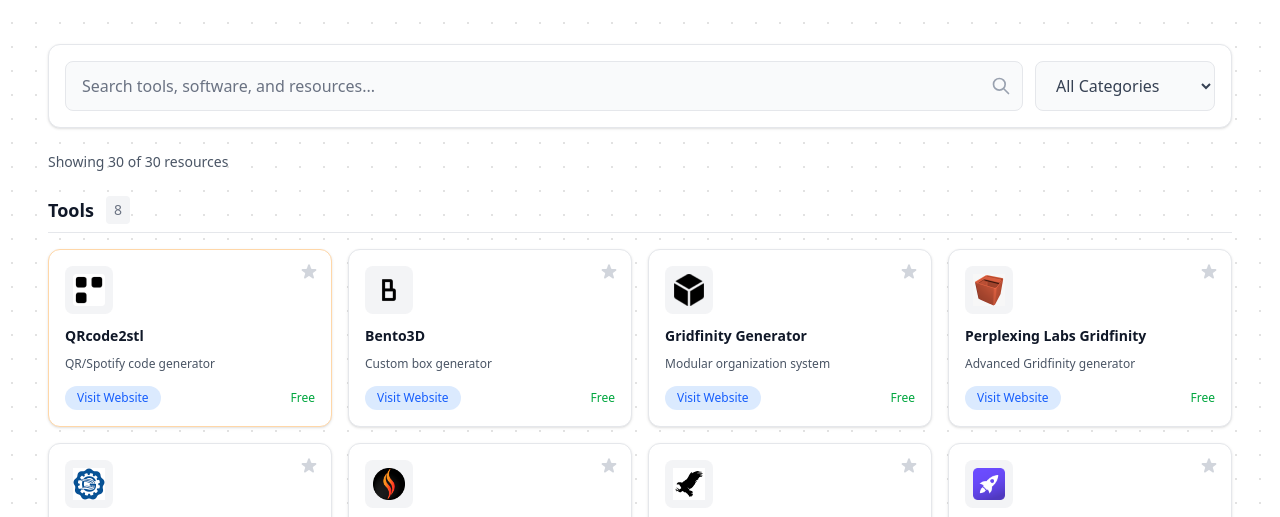
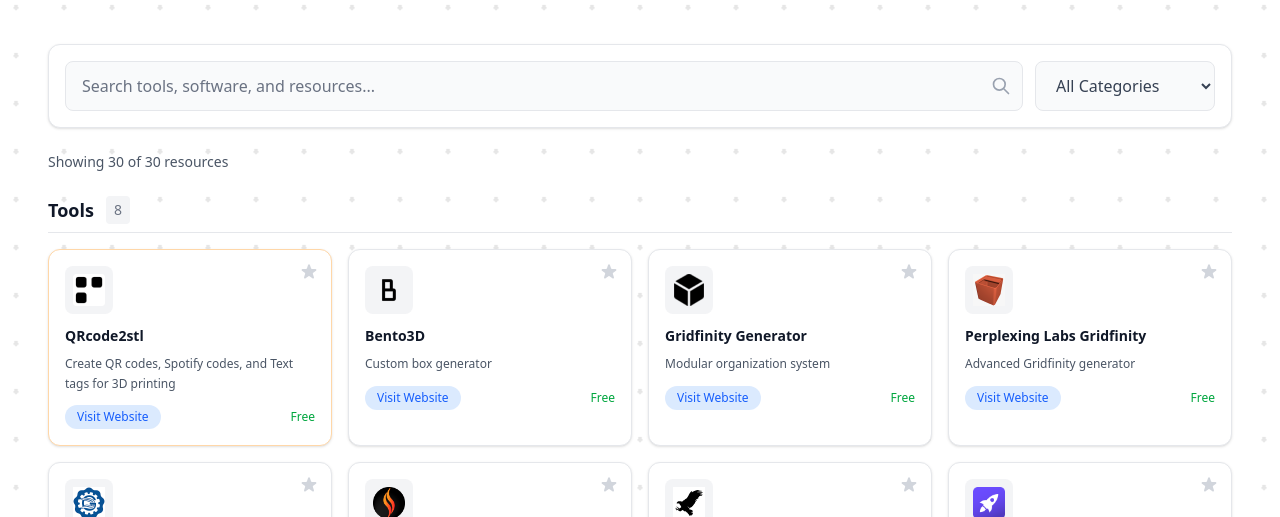
Before and after one commit to flxn/printer.tools, an Astro site: page / in a window 1280 px wide. Shown: the part 253-770 px from the top of the page. Built offline with nearby package versions, Linux system fonts and the light colour scheme; Astro itself is replaced by a stand-in of ours.

Commit message:
update FavoritesList to use resource website if available, enhance resource short description, and add tiled background image

```diff
--- a/src/components/FavoritesList.jsx
+++ b/src/components/FavoritesList.jsx
@@ -27,7 +27,7 @@
             className="group relative bg-white rounded-lg p-3 shadow-sm border border-gray-200
                      hover:border-gray-300 hover:scale-101 hover:shadow-lg transition-all duration-200"
           >
-            <a href={`/tools/${resource.slug}`} className="block">
+            <a href={resource.website ? resource.website : `/tools/${resource.slug}`} className="block">
               {/* Icon */}
               <div className="flex items-center justify-center mb-2">
                 {resource.icon ? (
--- a/src/data/resources.js
+++ b/src/data/resources.js
@@ -68,7 +68,7 @@
     slug: 'qrcode2stl',
     category: 'Tools',
     description: 'Create custom 3D-printable tags from QR codes and Spotify codes with customizable 3D models.',
-    shortDescription: 'QR/Spotify code generator',
+    shortDescription: 'Create QR codes, Spotify codes, and Text tags for 3D printing',
     icon: '/icons/qr2stl-icon.png',
     screenshot: '/screenshots/qr2stl.png',
     website: 'https://printer.tools/qrcode2stl',
--- a/src/styles/global.css
+++ b/src/styles/global.css
@@ -45,8 +45,14 @@
 }
 
 /* Dotted paper background */
-.body-bg {
+/* .body-bg {
   background-image: radial-gradient(circle, #e2e2e2 1px, transparent 1px);
   background-size: 24px 24px;
   background-position: 0 0;
+} */
+
+/* tiled image background */
+.body-bg {
+  background: url('/img/tiled-bg.png') center center repeat;
+  background-size: 48px;
 }
```
Also changed, not shown: public/img/memoji-macbook.png, public/img/tiled-bg.png (added).
